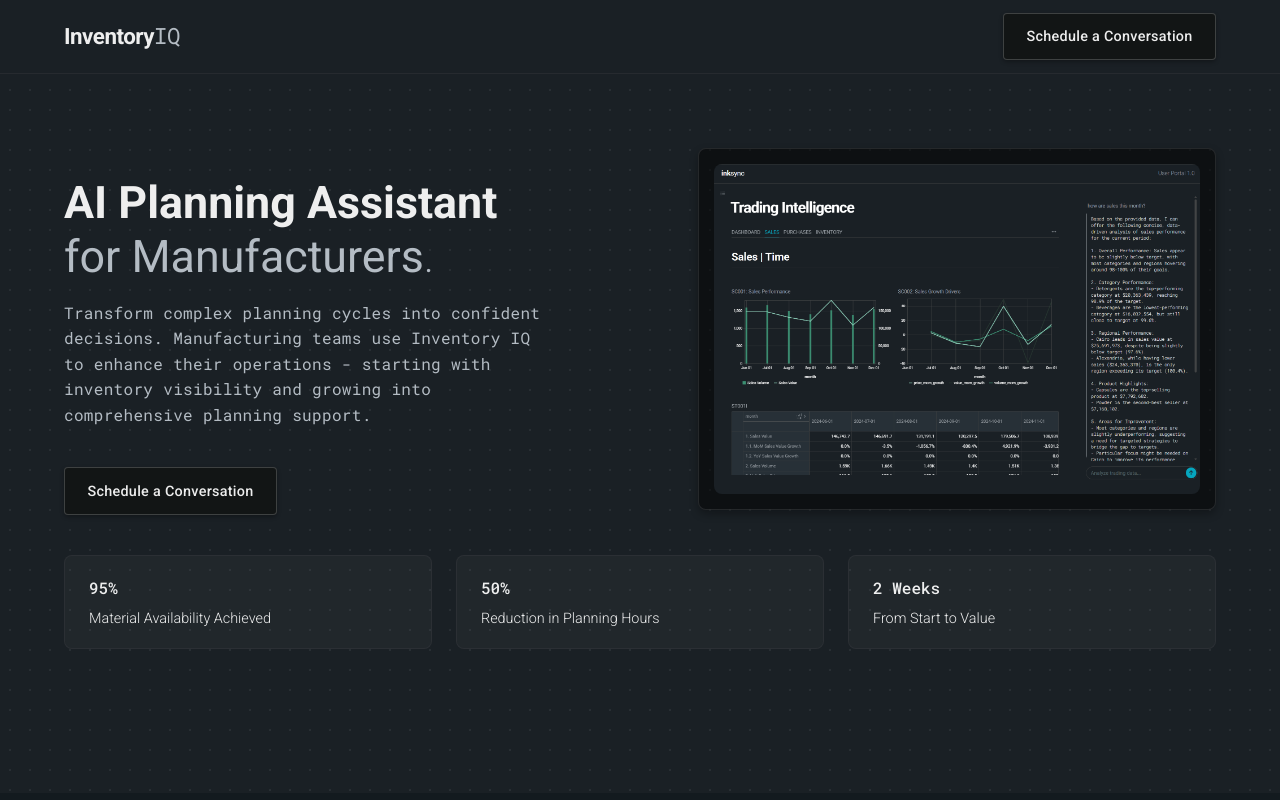
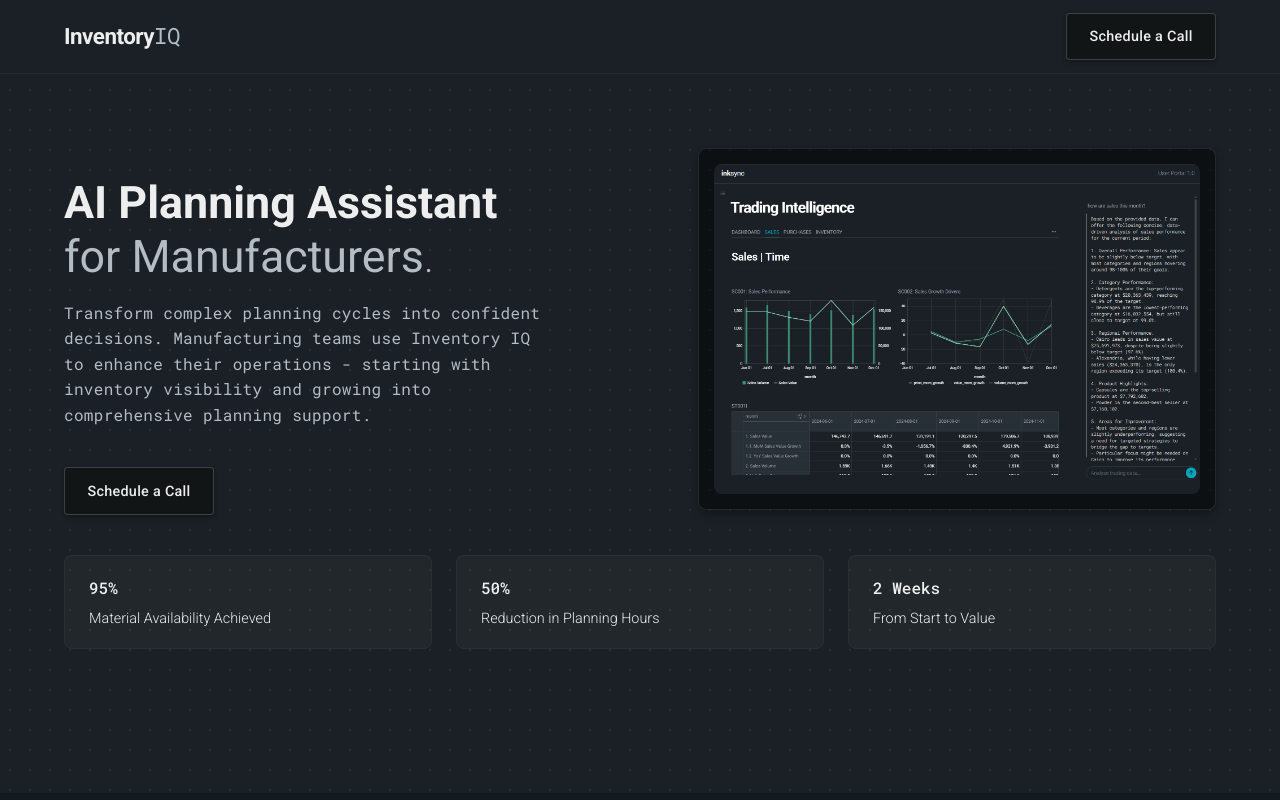
Before and after one commit to magroudy/inventoryiq-ai, a plain HTML site: page index.html in a window 1280 px wide. Shown: the top 800 px of the page. Drawn offline with Linux system fonts and the light colour scheme.

Commit message:
Update index.html

```diff
--- a/index.html
+++ b/index.html
@@ -26,7 +26,7 @@
     <header class="header">
         <div class="container">
             <div class="logo">Inventory<span>IQ</span></div>
-            <a href="#" class="cta-button primary demo-btn">Schedule a Conversation</a>
+            <a href="#" class="cta-button primary demo-btn">Schedule a Call</a>
         </div>
     </header>
 
@@ -38,7 +38,7 @@
                 <h1>AI Planning Assistant <br><span class="lighter">for Manufacturers</span><span class="cursor-blink"></span></h1>
                 <p class="subheading">Transform complex planning cycles into confident decisions. Manufacturing teams use Inventory IQ to enhance their operations - starting with inventory visibility and growing into comprehensive planning support.</p>
 
-                <a href="#" class="cta-button primary demo-btn">Schedule a Conversation</a>
+                <a href="#" class="cta-button primary demo-btn">Schedule a Call</a>
             </div>
             <div class="hero-image-container">
                 <img src="assets/hero-image.png" alt="InventoryIQ planning dashboard" class="hero-img">
```
